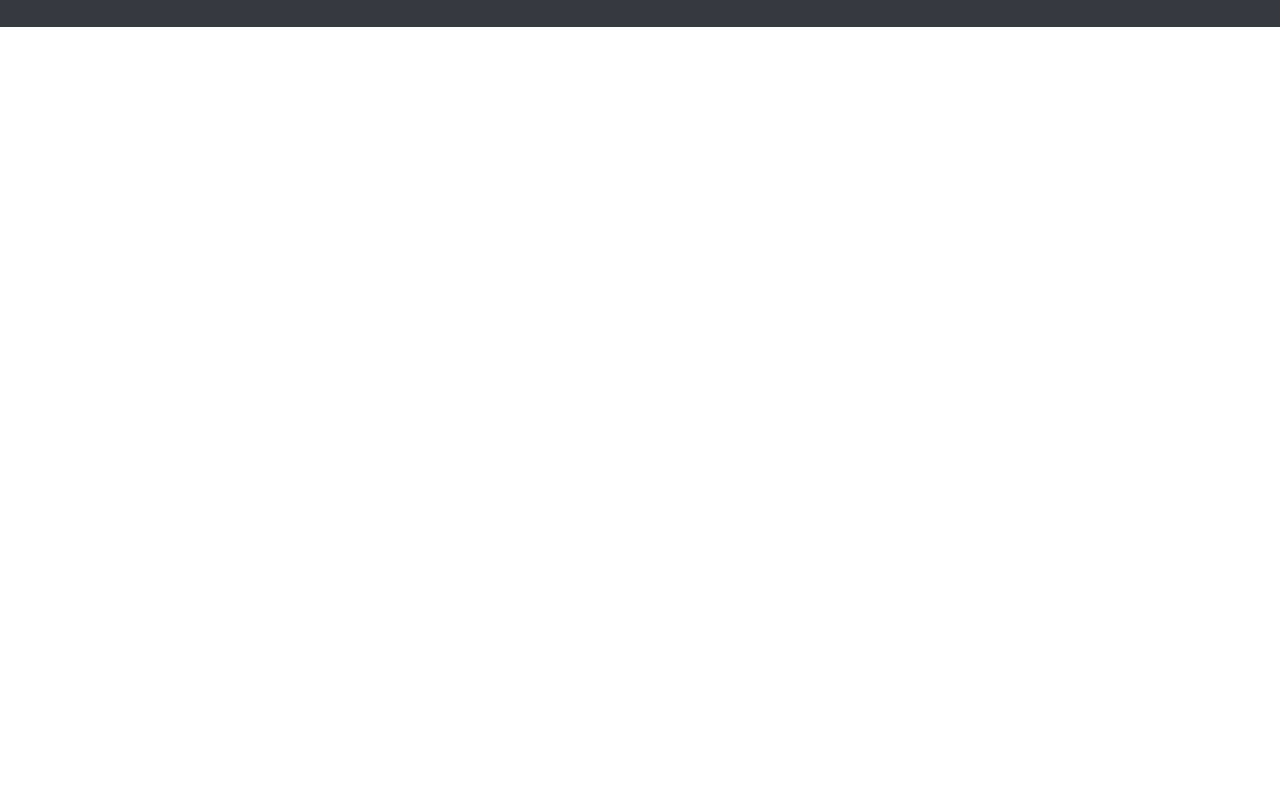
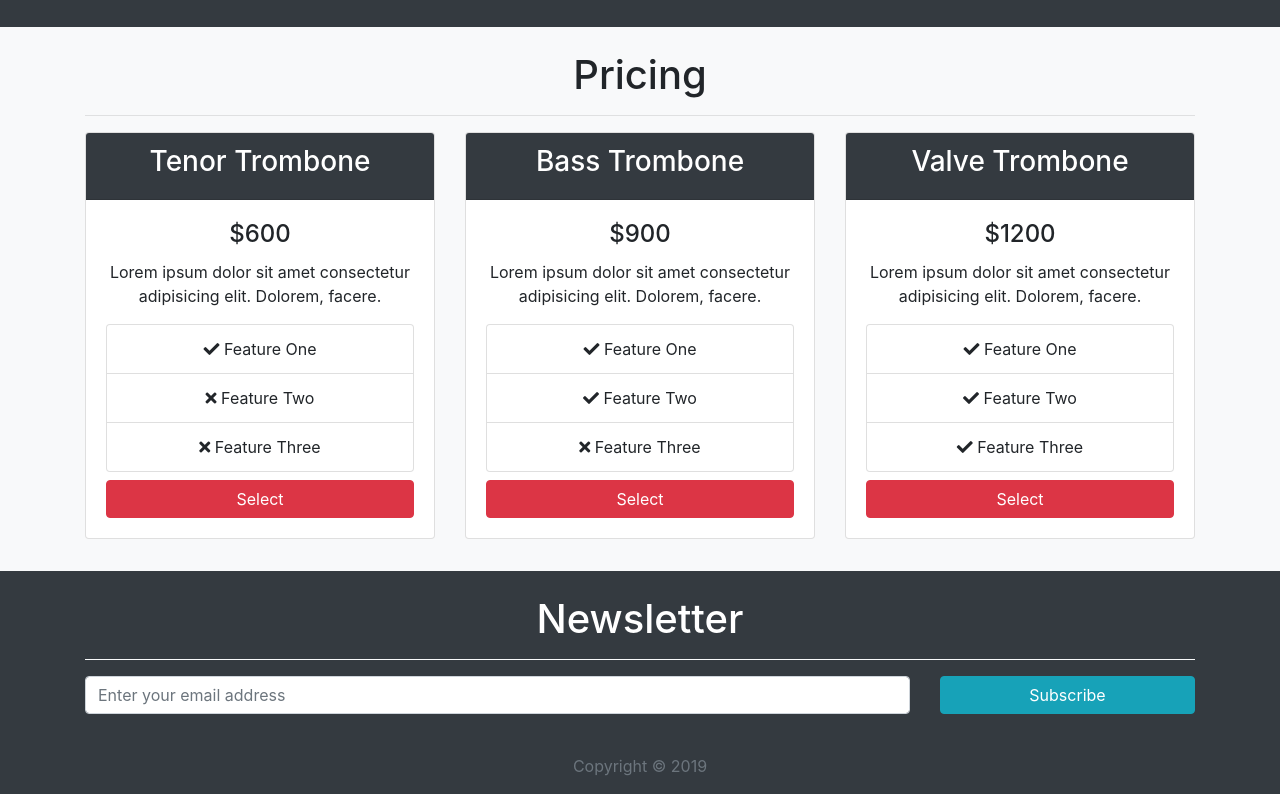
Before and after one commit to lucas-fcc/fcc-product-landing-page, a plain HTML site: page index.html in a window 1280 px wide. Shown: the part 1234-2028 px from the top of the page. Before the commit the page ends 1261 px from the top, so only its background shows below. Drawn offline with nearby package versions, Linux system fonts and the light colour scheme.

Commit message:
add pricing, newsletter & footer

```diff
--- a/css/style.css
+++ b/css/style.css
@@ -30,6 +30,14 @@ body {
   background: rgba(0, 0, 0, 0.5);
 }
 
+#features .d-flex {
+  display: flex !important;
+}
+
+#newsletter hr {
+  border-color: #f8f9fa;
+}
+
 @media (max-width: 575.98px) {
   #start h1 {
     font-size: 3.5rem !important;
@@ -37,7 +45,7 @@ body {
 }
 
 @media (max-width: 991.98px) {
-  .card {
+  #features .card {
     padding-top: 1rem;
   }
 
--- a/index.html
+++ b/index.html
@@ -125,6 +125,135 @@
     </div>
   </section>
 
+  <section id="pricing" class="py-4 bg-light">
+    <div class="container">
+      <div class="row">
+        <div class="col text-center">
+          <h1 class="">Pricing</h1>
+          <hr>
+        </div>
+      </div>
+
+      <div class="row">
+        <div class="col-md-4 mb-2">
+          <div class="card text-center">
+            <div class="card-header bg-dark text-white">
+              <h3>Tenor Trombone</h3>
+            </div>
+            <div class="card-body">
+              <h4 class="card-title">
+                $600
+              </h4>
+              <p class="card-text">
+                Lorem ipsum dolor sit amet consectetur adipisicing elit. Dolorem, facere.
+              </p>
+              <ul class="list-group">
+                <li class="list-group-item">
+                  <i class="fas fa-check"></i> Feature One
+                </li>
+                <li class="list-group-item">
+                  <i class="fas fa-times"></i> Feature Two
+                </li>
+                <li class="list-group-item">
+                  <i class="fas fa-times"></i> Feature Three
+                </li>
+              </ul>
+              <a href="#" class="btn btn-danger btn-block mt-2">Select</a>
+            </div>
+          </div>
+        </div>
+        <div class="col-md-4 mb-2">
+          <div class="card text-center">
+            <div class="card-header bg-dark text-white">
+              <h3>Bass Trombone</h3>
+            </div>
+            <div class="card-body">
+              <h4 class="card-title">
+                $900
+              </h4>
+              <p class="card-text">
+                Lorem ipsum dolor sit amet consectetur adipisicing elit. Dolorem, facere.
+              </p>
+              <ul class="list-group">
+                <li class="list-group-item">
+                  <i class="fas fa-check"></i> Feature One
+                </li>
+                <li class="list-group-item">
+                  <i class="fas fa-check"></i> Feature Two
+                </li>
+                <li class="list-group-item">
+                  <i class="fas fa-times"></i> Feature Three
+                </li>
+              </ul>
+              <a href="#" class="btn btn-danger btn-block mt-2">Select</a>
+            </div>
+          </div>
+        </div>
+        <div class="col-md-4 mb-2">
+          <div class="card text-center">
+            <div class="card-header bg-dark text-white">
+              <h3>Valve Trombone</h3>
+            </div>
+            <div class="card-body">
+              <h4 class="card-title">
+                $1200
+              </h4>
+              <p class="card-text">
+                Lorem ipsum dolor sit amet consectetur adipisicing elit. Dolorem, facere.
+              </p>
+              <ul class="list-group">
+                <li class="list-group-item">
+                  <i class="fas fa-check"></i> Feature One
+                </li>
+                <li class="list-group-item">
+                  <i class="fas fa-check"></i> Feature Two
+                </li>
+                <li class="list-group-item">
+                  <i class="fas fa-check"></i> Feature Three
+                </li>
+              </ul>
+              <a href="#" class="btn btn-danger btn-block mt-2">Select</a>
+            </div>
+          </div>
+        </div>
+      </div>
+
+    </div>
+  </section>
+
+  <section id="newsletter" class="py-4 bg-dark">
+    <div class="container">
+      <div class="row">
+        <div class="col-12 text-center text-white">
+          <h1>Newsletter</h1>
+          <hr>
+          <form id="form" action="https://www.freecodecamp.com/email-submit" method="POST">
+            <div class="row">
+              <div class="col-9">
+                <input id="email" type="email" name="email" class="form-control" placeholder="Enter your email address">
+              </div>
+              <div class="col">
+                <input id="submit" type="submit" class="btn btn-info btn-block" value="Subscribe">
+              </div>
+            </div>
+          </form>
+        </div>
+      </div>
+    </div>
+  </section>
+
+  <footer id="footer" class="pt-3 bg-dark">
+    <div class="container">
+      <div class="row text-center">
+        <div class="col-md-6 mx-auto">
+          <p class="text-muted">
+            Copyright &copy; 2019</span>
+          </p>
+        </div>
+      </div>
+    </div>
+  </footer>
+
   <script src="https://code.jquery.com/jquery-3.4.0.min.js"></script>
   <script src="https://cdnjs.cloudflare.com/ajax/libs/popper.js/1.14.7/umd/popper.min.js"></script>
   <script src="https://stackpath.bootstrapcdn.com/bootstrap/4.3.1/js/bootstrap.min.js"></script>
```
